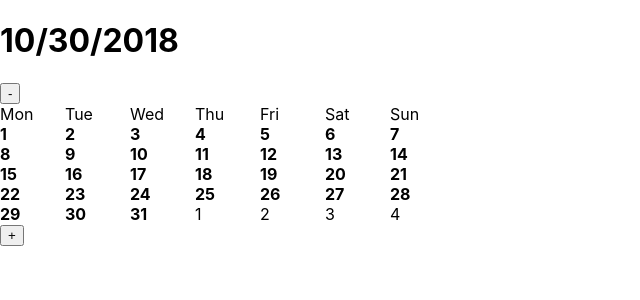
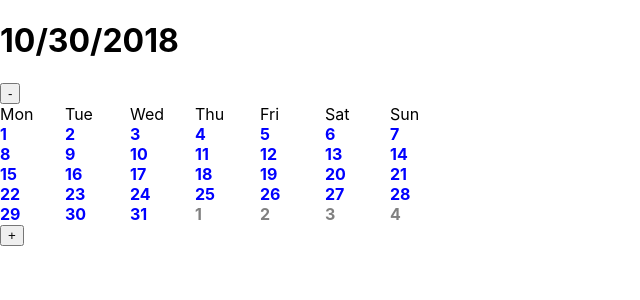
Before and after one commit to zcuric/react-diem, a React (Create React App) app: page / in a window 1280 px wide. Shown: the top 300 px of the page, without its empty margins (0-640 px from the left). Built offline with nearby package versions, Linux system fonts and the light colour scheme.

Commit message:
New Day component with styled-components

```diff
--- a/package.json
+++ b/package.json
@@ -7,7 +7,8 @@
     "react": "^16.7.0-alpha.0",
     "react-dom": "^16.7.0-alpha.0",
     "react-scripts": "2.0.5",
-    "react-testing-library": "^5.2.3"
+    "react-testing-library": "^5.2.3",
+    "styled-components": "^4.0.2"
   },
   "scripts": {
     "start": "react-scripts start",
--- /dev/null
+++ b/src/components/Month/Day.js
@@ -0,0 +1,23 @@
+import React, { useState } from "react";
+import { format, isSameMonth } from "date-fns";
+import styled from "styled-components";
+
+const StyledDay = styled.div`
+  flex-basis: 13%;
+  font-weight: bold;
+  color: ${props => (props.isSameMonth ? "blue" : "gray")};
+`;
+
+const Day = ({ date, day }) => {
+  const [selected, setSelected] = useState(false);
+  return (
+    <StyledDay
+      selected={selected}
+      isSameMonth={isSameMonth(date, new Date(day))}
+    >
+      <div onClick={() => setSelected(!selected)}>{format(day, "d")}</div>
+    </StyledDay>
+  );
+};
+
+export default Day;
--- a/src/components/Month/DayName.js
+++ b/src/components/Month/DayName.js
@@ -1,4 +1,4 @@
-import React, { Fragment } from "react";
+import React from "react";
 import { startOfWeek, endOfWeek, eachDayOfInterval, format } from "date-fns";
 
 const DaysLabel = ({ date }) => {
@@ -6,15 +6,11 @@ const DaysLabel = ({ date }) => {
     start: startOfWeek(date, { weekStartsOn: 1 }),
     end: endOfWeek(date, { weekStartsOn: 1 })
   });
-  return (
-    <Fragment>
-      {daysOfWeek.map(day => (
-        <span key={format(day, "E")} className="day">
-          {format(day, "E")}
-        </span>
-      ))}
-    </Fragment>
-  );
+  return daysOfWeek.map(day => (
+    <span key={format(day, "E")} className="day">
+      {format(day, "E")}
+    </span>
+  ));
 };
 
 export default DaysLabel;
--- a/src/components/Month/index.js
+++ b/src/components/Month/index.js
@@ -4,11 +4,10 @@ import {
   endOfMonth,
   startOfWeek,
   endOfWeek,
-  eachDayOfInterval,
-  format,
-  isSameMonth
+  eachDayOfInterval
 } from "date-fns";
 import DayName from "./DayName";
+import Day from "./Day";
 
 const Month = ({ date }) => {
   const daysOfMonth = eachDayOfInterval({
@@ -19,18 +18,9 @@ const Month = ({ date }) => {
   return (
     <div className="month">
       <DayName date={date} />
-      {daysOfMonth.map(
-        day =>
-          isSameMonth(date, new Date(day)) ? (
-            <strong key={day} className="day">
-              {format(day, "d")}
-            </strong>
-          ) : (
-            <span key={day} className="day">
-              {format(day, "d")}
-            </span>
-          )
-      )}
+      {daysOfMonth.map(day => (
+        <Day key={day} date={date} day={day} />
+      ))}
     </div>
   );
 };
```
Also changed, not shown: 2 other files (tests, documents, lock files or other folders).
